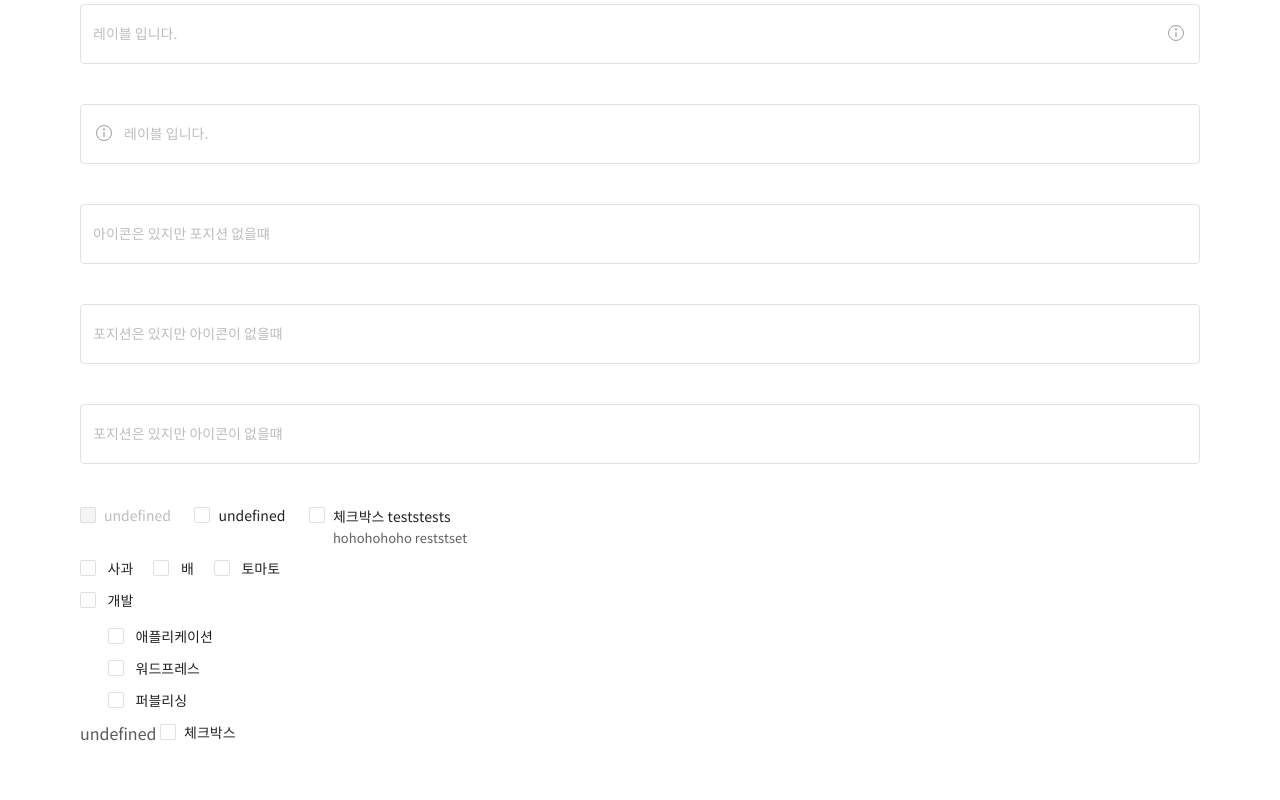
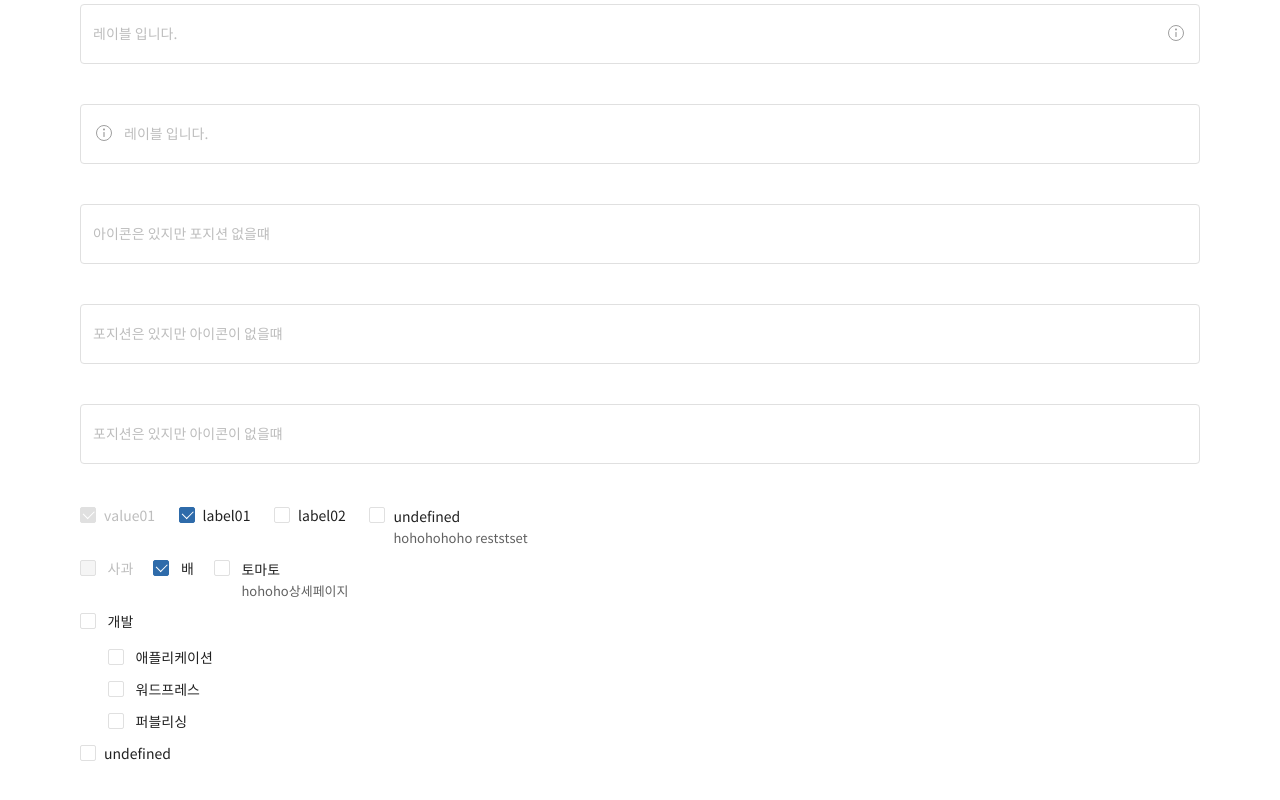
Before and after one commit to wishket/wishket-component, a plain HTML site: page guide.html in a window 1280 px wide. Shown: the part 656-1456 px from the top of the page. Drawn offline with nearby package versions, Linux system fonts and the light colour scheme.

Commit message:
checkbox 작업중

```diff
--- a/guide.html
+++ b/guide.html
@@ -164,10 +164,22 @@
 
     <section id='check' >
 
-    <CheckBox data-checkbox-type='single' data-checkbox-name='single01' data-checkbox-theme='client' data-checkbox-disabled='true'></CheckBox>
-    <CheckBox data-checkbox-type='single' data-checkbox-name='single02' data-checkbox-theme='partner' ></CheckBox>
+    <CheckBox id='kkk' class='sample' data-checkbox-type='single' data-checkbox-value='value01' data-checkbox-name='single01' data-checkbox-theme='client' data-checkbox-title='체크박스xhxhhxhxhxh' data-checkbox-default=true data-checkbox-disabled=true></CheckBox>
+    <CheckBox data-checkbox-type='single' data-checkbox-name='single01' data-checkbox-label='label01' data-checkbox-theme='client' data-checkbox-title='체크박스xhxhhxhxhxh' data-checkbox-default='checked'></CheckBox>
+    <CheckBox data-checkbox-type='single' data-checkbox-name='single02' data-checkbox-value='value02' data-checkbox-label='label02' data-checkbox-theme='partner' ></CheckBox>
     <CheckBox data-checkbox-type='single' data-checkbox-theme='wishket' data-options='체크박스 teststests' data-checkbox-detaile='hohohohoho reststset'></CheckBox>
-    <CheckBox data-checkbox-type='group' data-checkbox-name='group01' data-checkbox-theme='client' data-options='[{"label":"사과", "value":"사과"}, {"label":"배", "value":"배"}, {"label":"토마토", "value":"토마토", "detail": "hohoho상세페이지"}]'></CheckBox>
+    <CheckBox
+      id='group01'
+      class='group02'
+      data-checkbox-type='group'
+      data-checkbox-name='group01'
+      data-checkbox-theme='client'
+      data-options='[
+        {"value":"사과", "disabled":"true"},
+        {"label":"배", "id" : "sample Group01", "default":"true"},
+        {"label":"토마토", "value":"토마토2", "detail": "hohoho상세페이지", "class":"sampleG"}
+      ]'>
+    </CheckBox>
     <CheckBox
       data-checkbox-type='tree'
       data-checkbox-name='tree01'
@@ -176,6 +188,9 @@
     >
     </CheckBox>
     <CheckBox id='checkboxtest' data-checkbox-type='single' data-checkbox-theme='wishket' data-options='체크박스' data-checkbox-input=''></CheckBox>
+
+
+
     <!-- <CheckBox id='dodo5' class='checkchekc' data-checkbox-type='single' data-checkbox-name='name01' data-checkbox-theme='client' data-options='체크박스 teststests'></CheckBox>
     <CheckBox id='dodo6' class='checkchekc' data-checkbox-type='single' data-checkbox-theme='client' data-options='체크박스 teststests' data-checkbox-detaile='hohohohoho reststset'></CheckBox> -->
     <!-- <label class='checkchekc' data-checkbox-type='single' data-checkbox-theme='client' data-options='체크박스'></label> -->
@@ -185,11 +200,15 @@
     $(document).ready(function(value){
       $.uiInput.setting();
       $.uiCheckbox.setting();
-      $('#checkboxtest').checkInput();
+      // $('#checkboxtest').checkInput();
     });
 
     $(window).on('load', function(){
     });
+
+    function handleChange(text, number){
+
+    }
   </script>
 </body>
 
--- a/js/checkbox.js
+++ b/js/checkbox.js
@@ -16,86 +16,117 @@
       });
     },
     single:function(target, size){
-      const options = target.data('options');
+      // const labelText = target.attr('data-checkbox-label') == undefined || target.attr('data-checkbox-label') == false ? 'data-checkbox-title속성 추가 필요' : target.attr('data-checkbox-title');
       const theme = target.attr('data-checkbox-theme');
       const detailText = target.attr('data-checkbox-detaile');
-      const detaileClass = detailText ? 'detail-text' : '';
+      const detaileClass = detailText == undefined || detailText == false ? '' : 'detail-text';
       const name = target.attr('data-checkbox-name') ? `name='${target.attr('data-checkbox-name')}'` : '';
-      const disabled = target.attr('data-checkbox-disabled') == undefined || false ? '' : 'disabled';
-      const id = target.attr('id') == undefined || false ? '' : `id='${target.attr('id')}'`;
+      const disabled = target.attr('data-checkbox-disabled') == undefined || target.attr('data-checkbox-disabled') == false ? '' : 'disabled';
+      const idTag = target.attr('id') == undefined || target.attr('id') == false ? '' : `id='${target.attr('id')}'`;
+      const classTag = target.attr('class') == undefined || target.attr('class') == false ? '' : `class='${target.attr('class')}'`;
+      const defaultOption = target.attr('data-checkbox-default') == undefined || target.attr('data-checkbox-default') == false ? '' : 'checked="checked"';
+      const value = target.attr('data-checkbox-value') == undefined ? `value = '${target.attr('data-checkbox-label')}'` : `value = '${target.attr('data-checkbox-value')}'`;
+      const label = target.attr('data-checkbox-label') == undefined ? `${target.attr('data-checkbox-value')}` : `${target.attr('data-checkbox-label')}`;
+      // const functionData = targrt.data('function-data');
+      // if(functionData == undefined || false){
+      //   console.log('undefined 여야지 제발');
+      // }else{
+      //   console.log('값이 있음');
+      //   target.bind('click',function(e){
+      //     const functionTarget = eval(functionData)
+      //     if (typeof functionTarget == 'function') {
+      //       functionTarget();
+      //     }
+      //   });
+      // }
       let checkboxWrap = '';
       if(detailText){
         checkboxWrap = ``;
         checkboxWrap += `<span>`;
-        checkboxWrap += ` <input ${id} ${name} type='checkbox' ${disabled}/>`;
+        checkboxWrap += ` <input ${idTag} ${classTag} ${name} type='checkbox' ${value} ${defaultOption} ${value} ${disabled}/>`;
         checkboxWrap += ` <span class="arrow"></span>`;
         checkboxWrap += `</span>`;
         checkboxWrap += `<div>`;
-        checkboxWrap += `  <span>${options}</span>`;
+        checkboxWrap += `  <span>${label}</span>`;
         checkboxWrap += `  <p>${detailText}</p>`;
         checkboxWrap += `</div>`;
       }else {
         checkboxWrap = ``;
         checkboxWrap += `<span>`;
-        checkboxWrap += ` <input ${id} ${name} type='checkbox' ${disabled}/>`;
+        checkboxWrap += ` <input ${idTag} ${classTag} ${name} type='checkbox' ${defaultOption} ${value} ${disabled}/>`;
         checkboxWrap += ` <span class="arrow"></span>`;
         checkboxWrap += `</span>`;
-        checkboxWrap += `<span>${options}</span>`;
+        checkboxWrap += `<span>${label}</span>`;
       }
       target.replaceWith(`<label class='checkbox-${theme} ${detaileClass} ${disabled}'>${checkboxWrap}</label>`);
     },
     group:function(target, size){
       const options = target.data('options');
       const theme = target.attr('data-checkbox-theme');
-      const name = target.attr('data-checkbox-name') == undefined || false ? '' : `name='${target.attr('data-checkbox-name')}'`;
-      const disabled = target.attr('data-checkbox-disabled') == undefined || false ? '' : 'disabled';
+      const name = target.attr('data-checkbox-name') == undefined ? '' : `name='${target.attr('data-checkbox-name')}'`;
+      const disabled = target.attr('data-checkbox-disabled') == undefined || target.attr('data-checkbox-disabled') == false ? '' : 'disabled';
       const detailText = target.attr('data-checkbox-detaile');
       const detaileClass = detailText ? 'detail-text' : '';
-      const wrapId = target.attr('id') == undefined || false ? '' : `id='${target.attr('id')}'`;
+      const wrapId = target.attr('id') == undefined ? '' : `id='${target.attr('id')}'`;
+      const wrapClass = target.attr('class') == undefined ? '' : `class='${target.attr('class')}'`;
       let groupCheckbox = '';
       $.each(options, function(index, item){
-        const value = item.value ? `value = '${item.value}'` : '';
-        const itemId = item.id == undefined || false ? '' : `id='${item.id}'`;
+        const value = item.value == undefined ? `value = '${item.label}'` : `value = '${item.value}'`;
+        const label = item.label == undefined ? item.value : item.label;
+        const itemId = item.id == undefined ? '' : `id='${item.id}'`;
+        const itemClass = item.class == undefined ? '' : `class='${item.class}'`;
+        const itemDefault = item.default == undefined || item.default == false ? '' : 'checked="checked"'
+        const itemDetaile = item.detail;
+        const itemDetaileClass = item.detail ? 'detail-text' : '';
+        const itemDisabled = item.disabled == undefined || item.disabled == false ? '' : 'disabled'
         let checkboxWrap = '';
-        if(detailText){
+        if(itemDetaile){
           checkboxWrap = ``;
-          checkboxWrap += `<label class='checkbox-${theme} ${detaileClass} ${disabled}'>`;
+          checkboxWrap += `<label class='checkbox-${theme} ${itemDetaileClass} ${disabled} ${itemDisabled}'>`;
           checkboxWrap += ` <span>`;
-          checkboxWrap += `   <input ${itemId} ${value} ${name} type='checkbox' ${disabled} />`;
+          checkboxWrap += `   <input ${itemId} ${itemClass} ${value} ${name} type='checkbox' ${disabled} ${itemDisabled} ${itemDefault}/>`;
           checkboxWrap += `   <span class='arrow'></span>`;
           checkboxWrap += ` </span>`;
           checkboxWrap += ` <div>`;
-          checkboxWrap += `   <span>${item.label}</span>`;
-          checkboxWrap += `    <p>${detailText}</p>`;
+          checkboxWrap += `   <span>${label}</span>`;
+          checkboxWrap += `    <p>${itemDetaile}</p>`;
           checkboxWrap += ` </div>`;
           checkboxWrap += `</label>`;
         }else {
           checkboxWrap = ``;
-          checkboxWrap += `<label class='checkbox-${theme} ${detaileClass} ${disabled}'>`;
+          checkboxWrap += `<label class='checkbox-${theme} ${disabled} ${itemDisabled}'>`;
           checkboxWrap += ` <span>`;
-          checkboxWrap += `   <input ${itemId} ${value} ${name} type='checkbox' ${disabled}/>`;
+          checkboxWrap += `   <input ${itemId} ${itemClass} ${value} ${name} type='checkbox' ${disabled} ${itemDisabled} ${itemDefault}/>`;
           checkboxWrap += `   <span class='arrow'></span>`;
           checkboxWrap += ` </span>`;
-          checkboxWrap += ` <span>${item.label}</span>`;
+          checkboxWrap += ` <span>${label}</span>`;
           checkboxWrap += `</label>`;
         }
         groupCheckbox += checkboxWrap;
       });
-      target.replaceWith(`<div ${wrapId} class='checkbox-group'>${groupCheckbox}</div>`);
+      target.replaceWith(`<div ${wrapId} ${wrapClass}>${groupCheckbox}</div>`);
     },
     tree:function(target, size){
       const options = target.data('options');
       const theme = target.attr('data-checkbox-theme');
       const name = target.attr('data-checkbox-name');
       const nameTag = name == undefined || false ? '' : `name='${name}'`;
-      const disabled = target.attr('data-checkbox-disabled') == undefined || false ? '' : 'disabled';
       const wrapId = target.attr('id') == undefined || false ? '' : `id='${target.attr('id')}'`;
+      const wrapClass = target.attr('class') == undefined ? '' : `class='${target.attr('class')}'`;
+      const disabled = target.attr('data-checkbox-disabled') == undefined || target.attr('data-checkbox-disabled') == false ? '' : 'disabled';
       let childList = '';
       let titleList = '';
       $.each(options, function(index, item){
         const depth = item.depth;
-        const value = item.value ? `value = '${item.value}'` : '';
-        const itemId = item.id == undefined || false ? '' : `id='${item.id}'`;
+        const value = item.value == undefined ? `value = '${item.label}'` : `value = '${item.value}'`;
+        const itemId = item.id == undefined ? '' : `id='${item.id}'`;
+
+        const itemClass = item.class == undefined ? '' : `class='${item.class}'`;
+        const itemDefault = item.default == undefined || item.default == false ? '' : 'checked="checked"'
+        const itemDetaile = item.detail;
+        const itemDetaileClass = item.detail ? 'detail-text' : '';
+        const itemDisabled = item.disabled == undefined || item.disabled == false ? '' : 'disabled';
+
         if(depth === 1){
           titleList += `<label class='checkbox-${theme} ${disabled}'>`;
           titleList += `  <span>`;
@@ -131,7 +162,7 @@
       }else if(size === 'xl'){
         return 'input-xlarge'
       }else{
-        return false
+        return
       }
     },
   }
@@ -188,13 +219,11 @@ function treeCheck(name, type){
   },
   $.fn.checkInput = function(){
     const theme = $(this).attr('data-checkbox-theme');
-    console.log(theme);
     let box;
     box += '<input data-input-theme="wishket" type="text" placeholder="플레이스 홀더"  />';
     $(this).after(box);
     $(this).click(function() {
       const check = $(this).is(":checked");
-      console.log(check);
       if(check === true){
         box ='';
 
```
Also changed, not shown: scss/component/_checkbox.scss (+11 -2 lines), css/component.css.
